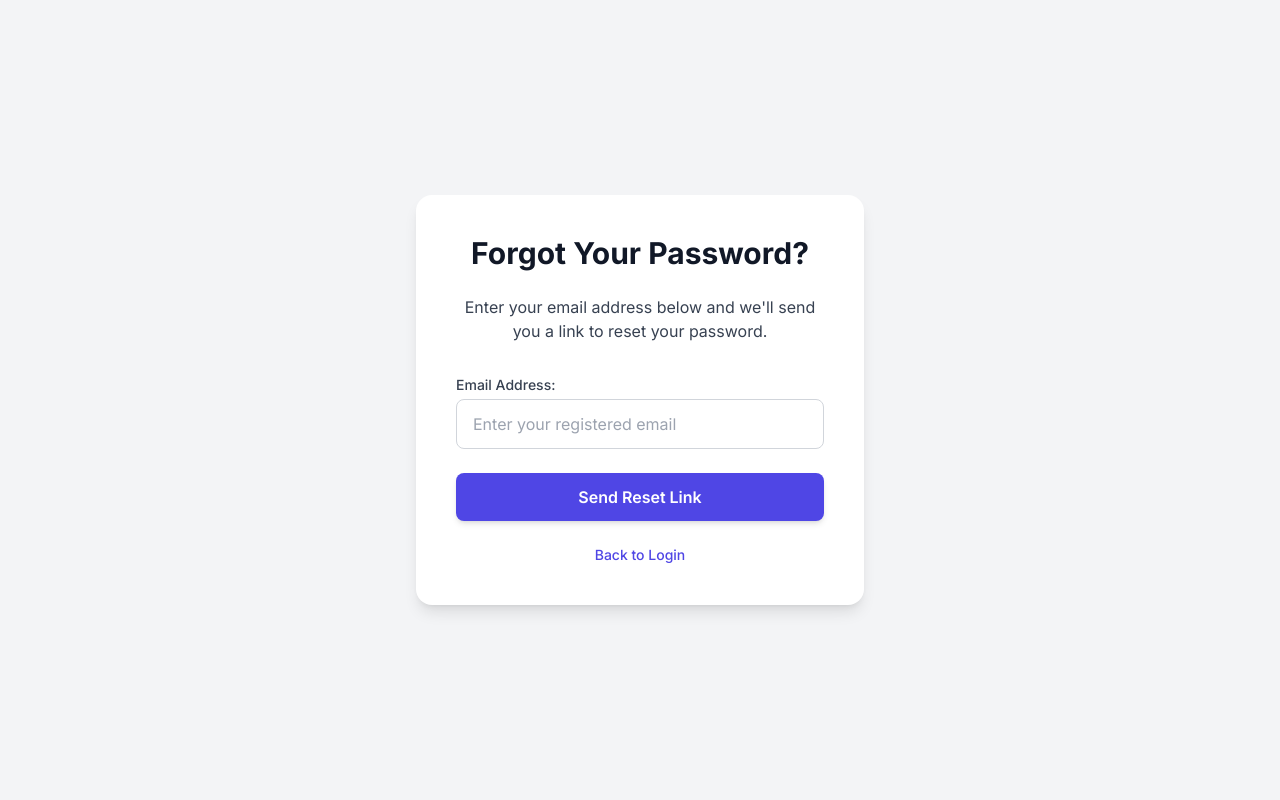
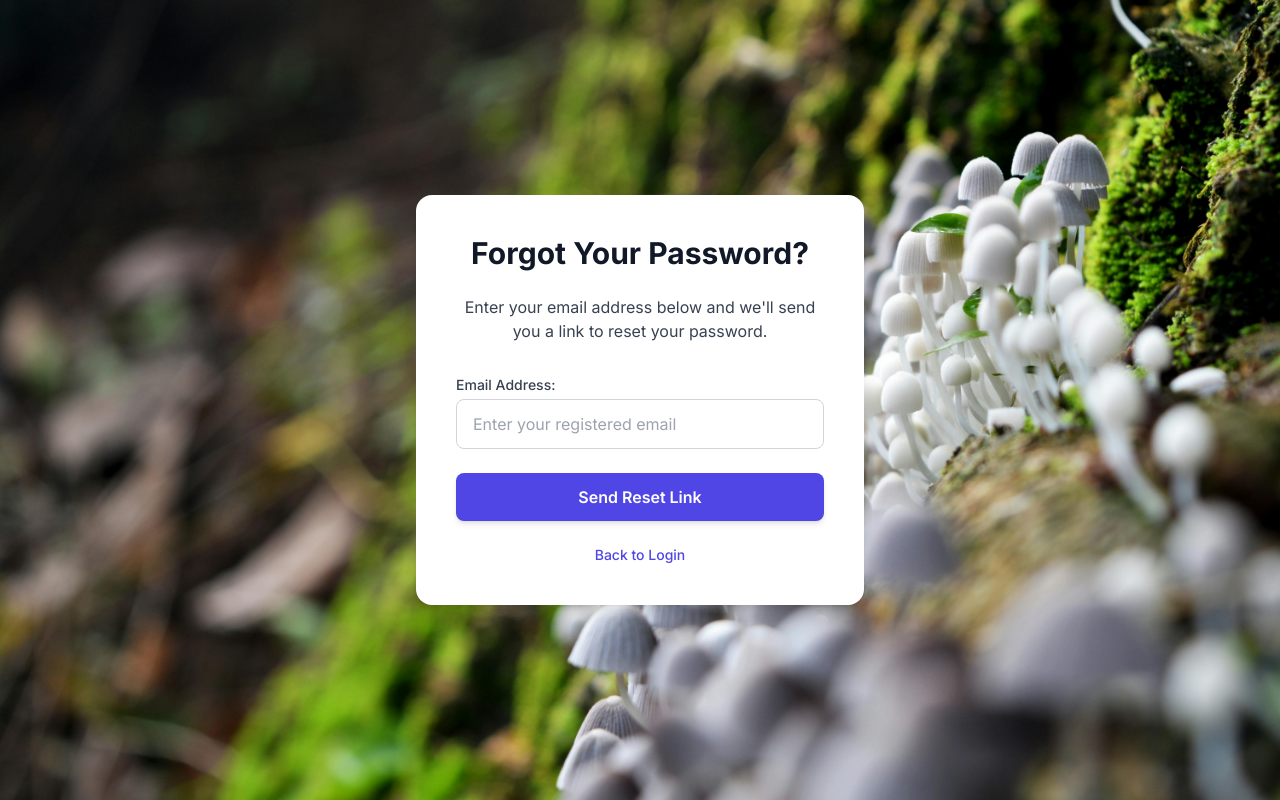
Before and after one commit to umaa06/Mycomart_frontend, a Next.js app: page /forgot-password in a window 1280 px wide. Built offline with nearby package versions, Linux system fonts and the light colour scheme.

Commit message:
Added back routing from forgot password page

```diff
--- a/src/app/forgot-password/page.tsx
+++ b/src/app/forgot-password/page.tsx
@@ -1,7 +1,9 @@
 "use client";
 import React, { useState } from "react";
+import {useRouter} from 'next/navigation';
 
 const ForgotPassword = () => {
+    const router = useRouter();
     const [email, setEmail] = useState('');
     const [errorMessage, setErrorMessage] = useState('');
     const [successMessage, setSuccessMessage] = useState('');
@@ -35,7 +37,7 @@ const ForgotPassword = () => {
     };
 
     return (
-        <div className="flex items-center justify-center min-h-screen bg-gray-100 font-sans">
+        <div className="flex bg-image items-center justify-center min-h-screen bg-gray-100 font-sans">
             <div className="form-container bg-white rounded-2xl shadow-lg p-10 max-w-md w-[90%]">
                 <h2 className="text-3xl font-extrabold text-gray-900 text-center mb-6">
                     Forgot Your Password?
@@ -85,6 +87,10 @@ const ForgotPassword = () => {
                         <button
                             type="button"
                             className="font-medium text-indigo-600 hover:text-indigo-500"
+                            onClick={() => {
+                                router.push('/');
+                            }
+                        }
                         >
                             Back to Login
                         </button>
--- a/src/app/globals.css
+++ b/src/app/globals.css
@@ -23,3 +23,12 @@ body {
   color: var(--foreground);
   font-family: 'Inter', sans-serif;
 }
+.bg-image {
+  background-image: url('/mushroom.jpg');
+  background-size: cover;
+  background-position: center;
+  background-repeat: no-repeat;
+  width: 100%;
+  height: 100%;
+  min-height: 100vh;
+}
```
Also changed, not shown: src/app/login/login.css (+0 -9 lines).
